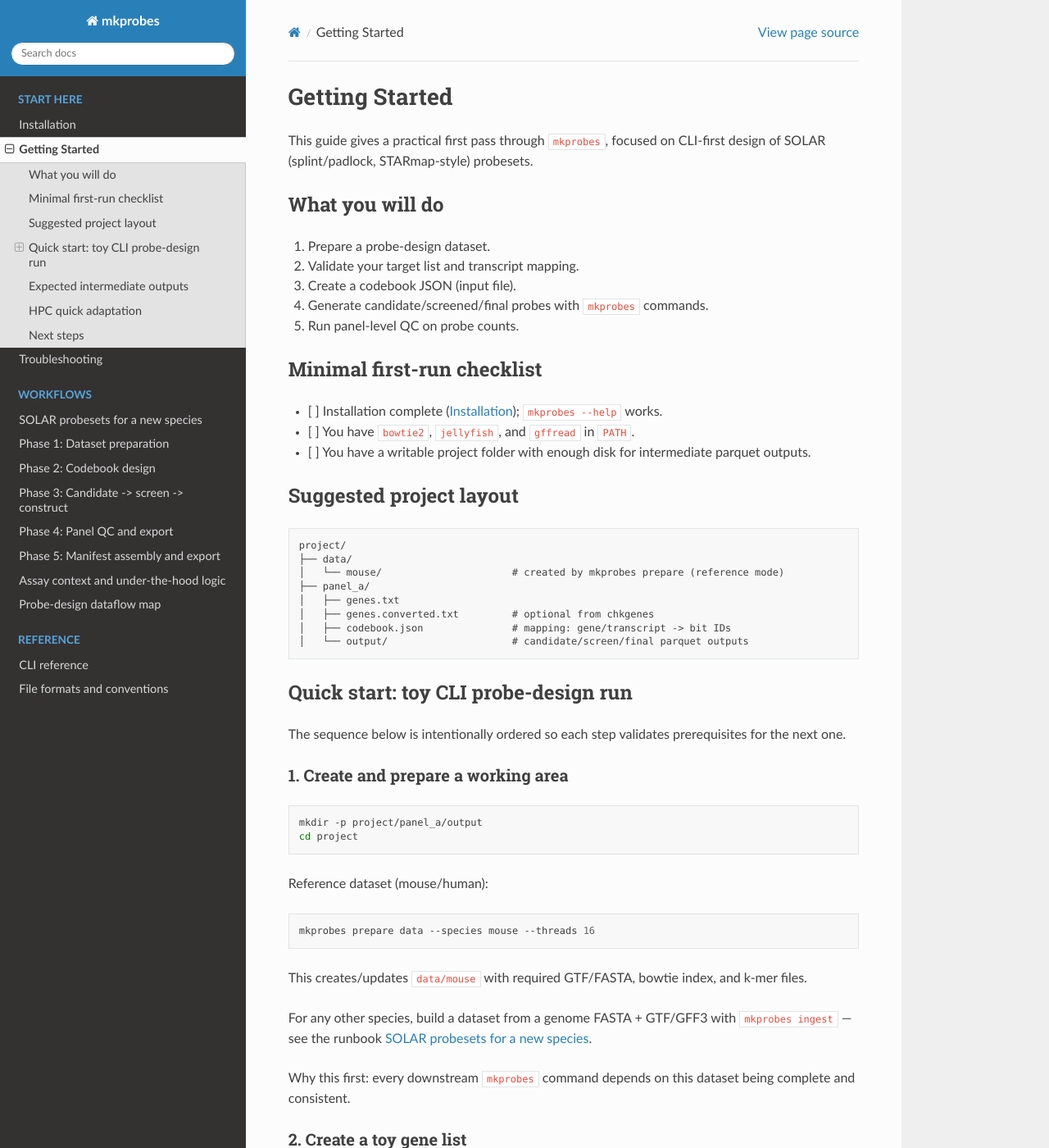
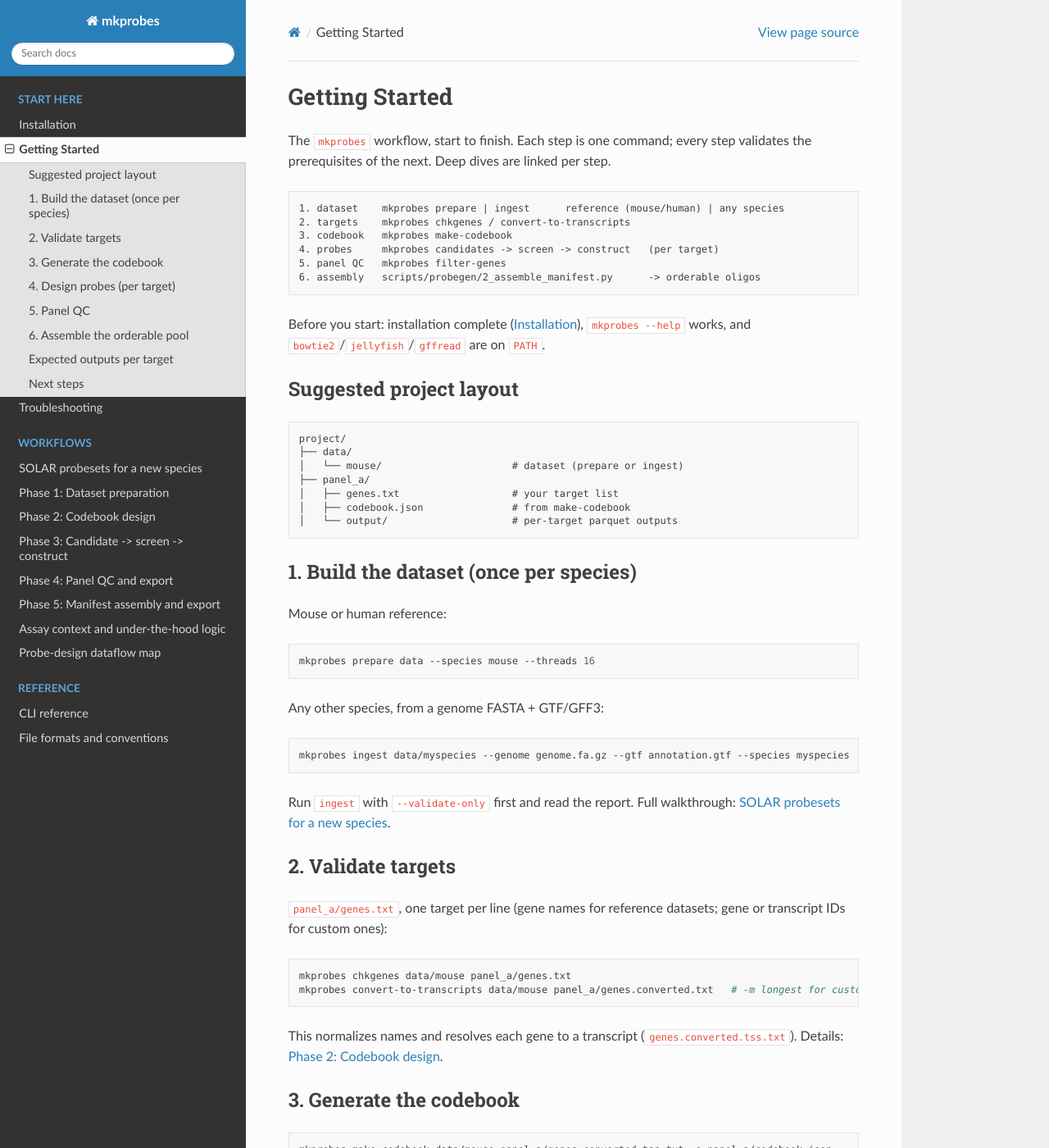
Before and after one commit to gofflab/mkprobes, a Sphinx documentation site: the page built from docs/getting_started.md, in a window 1280 px wide and 1400 px high. Shown: the whole window at 82% size. Built offline with Sphinx 7.4.7 and the Read the Docs theme 3.1.0, drawn with Linux system fonts in a browser that asks for light colours; some of the changed text lies outside the part shown.

Commit message:
Docs: one clear 6-step workflow across all entry points
- getting_started.md rewritten as a tight numbered quickstart: one
  command block per step, one-line rationale, deep links per step; the
  hand-written codebook example and inline validation script are
  replaced by mkprobes make-codebook.
- index.md and getting_started.md open with the same at-a-glance
  6-step sequence (dataset -> targets -> codebook -> probes -> panel QC
  -> assembly).
- solar_new_species.md: codebook generation promoted to its own step
  (3) and added to the overview diagram; later steps renumbered.
- dataflow_map.md: phase 2 row now covers targets + make-codebook.

Co-Authored-By: Claude Fable 5 <noreply@anthropic.com>

````diff
--- a/docs/getting_started.md
+++ b/docs/getting_started.md
@@ -1,170 +1,115 @@
 # Getting Started
 
-This guide gives a practical first pass through `mkprobes`, focused on CLI-first design of SOLAR (splint/padlock, STARmap-style) probesets.
+The `mkprobes` workflow, start to finish. Each step is one command; every
+step validates the prerequisites of the next. Deep dives are linked per step.
 
-## What you will do
+```text
+1. dataset    mkprobes prepare | ingest      reference (mouse/human) | any species
+2. targets    mkprobes chkgenes / convert-to-transcripts
+3. codebook   mkprobes make-codebook
+4. probes     mkprobes candidates -> screen -> construct   (per target)
+5. panel QC   mkprobes filter-genes
+6. assembly   scripts/probegen/2_assemble_manifest.py      -> orderable oligos
+```
 
-1. Prepare a probe-design dataset.
-2. Validate your target list and transcript mapping.
-3. Create a codebook JSON (input file).
-4. Generate candidate/screened/final probes with `mkprobes` commands.
-5. Run panel-level QC on probe counts.
-
-## Minimal first-run checklist
-
-- [ ] Installation complete ({doc}`installation`); `mkprobes --help` works.
-- [ ] You have `bowtie2`, `jellyfish`, and `gffread` in `PATH`.
-- [ ] You have a writable project folder with enough disk for intermediate parquet outputs.
+Before you start: installation complete ({doc}`installation`), `mkprobes --help`
+works, and `bowtie2`/`jellyfish`/`gffread` are on `PATH`.
 
 ## Suggested project layout
 
 ```text
 project/
 ├── data/
-│   └── mouse/                      # created by mkprobes prepare (reference mode)
+│   └── mouse/                      # dataset (prepare or ingest)
 ├── panel_a/
-│   ├── genes.txt
-│   ├── genes.converted.txt         # optional from chkgenes
-│   ├── codebook.json               # mapping: gene/transcript -> bit IDs
-│   └── output/                     # candidate/screen/final parquet outputs
+│   ├── genes.txt                   # your target list
+│   ├── codebook.json               # from make-codebook
+│   └── output/                     # per-target parquet outputs
 ```
 
-## Quick start: toy CLI probe-design run
+## 1. Build the dataset (once per species)
 
-The sequence below is intentionally ordered so each step validates prerequisites for the next one.
-
-### 1. Create and prepare a working area
-
-```bash
-mkdir -p project/panel_a/output
-cd project
-```
-
-Reference dataset (mouse/human):
+Mouse or human reference:
 
 ```bash
 mkprobes prepare data --species mouse --threads 16
 ```
 
-This creates/updates `data/mouse` with required GTF/FASTA, bowtie index, and k-mer files.
+Any other species, from a genome FASTA + GTF/GFF3:
 
-For any other species, build a dataset from a genome FASTA + GTF/GFF3 with `mkprobes ingest` — see the runbook {doc}`workflows/solar_new_species`.
-
-Why this first: every downstream `mkprobes` command depends on this dataset being complete and consistent.
-
-### 2. Create a toy gene list
-
-Create `panel_a/genes.txt` with one target per line, for example:
-
-```text
-Pcp4
-Gad1
-Slc17a7
-Camk2a
-Rbfox3
+```bash
+mkprobes ingest data/myspecies --genome genome.fa.gz --gtf annotation.gtf --species myspecies
 ```
 
-Validate names and emit converted names if needed:
+Run `ingest` with `--validate-only` first and read the report. Full walkthrough:
+{doc}`workflows/solar_new_species`.
+
+## 2. Validate targets
+
+`panel_a/genes.txt`, one target per line (gene names for reference datasets;
+gene or transcript IDs for custom ones):
 
 ```bash
 mkprobes chkgenes data/mouse panel_a/genes.txt
+mkprobes convert-to-transcripts data/mouse panel_a/genes.converted.txt   # -m longest for custom datasets
 ```
 
-If generated, prefer `panel_a/genes.converted.txt` as canonical target input.
+This normalizes names and resolves each gene to a transcript
+(`genes.converted.tss.txt`). Details: {doc}`workflows/phase_2_codebook_design`.
 
-Why this step: target-name normalization prevents silent mismatches between biological intent and command inputs.
+## 3. Generate the codebook
 
-### 3. Create a toy codebook JSON
-
-Prepare `panel_a/codebook.json`:
-
-```json
-{
-  "Camk2a": [1, 9, 17],
-  "Gad1": [2, 10, 18],
-  "Pcp4": [3, 11, 19],
-  "Rbfox3": [4, 12, 20],
-  "Slc17a7": [5, 13, 21]
-}
+```bash
+mkprobes make-codebook data/mouse panel_a/genes.converted.tss.txt -o panel_a/codebook.json
 ```
 
-Record a stable identifier for this codebook:
+Auto-sizes the code, assigns three readout bits per target, fills spare
+capacity with blanks, and logs the codebook hash. Have expression data?
+Add `--expression <table>` to balance load across bits — optional.
+Details: {doc}`workflows/phase_2_codebook_design`.
 
-```bash
-mkprobes hash panel_a/codebook.json
-```
-
-Run strict codebook validation before generation. Save as `check_codebook.py` and run with `python check_codebook.py`:
-
-```python
-import json
-from pathlib import Path
-
-codebook = json.loads(Path("panel_a/codebook.json").read_text())
-targets = {x.strip() for x in Path("panel_a/genes.converted.txt").read_text().splitlines() if x.strip()}
-
-if set(codebook) != targets:
-    raise SystemExit(f"Target mismatch. codebook_only={sorted(set(codebook)-targets)} targets_only={sorted(targets-set(codebook))}")
-for t, bits in codebook.items():
-    if not isinstance(bits, list) or len(bits) != 3 or any((not isinstance(b, int)) for b in bits):
-        raise SystemExit(f"{t}: invalid bits (expected list of 3 ints)")
-    if len(set(bits)) != 3:
-        raise SystemExit(f"{t}: duplicate bit IDs within target")
-print("Codebook validation OK")
-```
-
-For the full validation checklist, see {doc}`workflows/phase_2_codebook_design`.
-
-Why this step: the codebook is the panel contract; validating now avoids wasting compute in phase 3.
-
-### 4. Run candidate -> screen -> construct with CLI
-
-Run per target:
+## 4. Design probes (per target)
 
 ```bash
 while read -r gene; do
   mkprobes candidates data/mouse --gene "$gene" --output panel_a/output
   mkprobes screen panel_a/output "$gene" --minimum 60 --maxoverlap 20 --restriction BamHI,KpnI
-  mkprobes construct data/mouse panel_a/output --gene "$gene" --codebook panel_a/codebook.json --target_probes 72 --restriction BamHI --restriction KpnI
-done < panel_a/genes.converted.txt
+  mkprobes construct data/mouse panel_a/output --gene "$gene" \
+      --codebook panel_a/codebook.json --target_probes 72 \
+      --restriction BamHI --restriction KpnI
+done < panel_a/genes.converted.tss.txt
 ```
 
-Why this exact order:
+`candidates` explores, `screen` removes poor/off-target options, `construct`
+encodes against the codebook. Details: {doc}`workflows/phase_3_candidate_screen_construct`.
 
-1. `candidates` explores possible probes.
-2. `screen` removes poor/off-target options.
-3. `construct` emits final encoded outputs tied to your codebook.
-
-### 5. Panel-level QC
-
-Filter for targets meeting minimum probe count:
+## 5. Panel QC
 
 ```bash
-mkprobes filter-genes panel_a/output --genes panel_a/genes.converted.txt --min-probes 48 --out panel_a/genes.pass.txt
+mkprobes filter-genes panel_a/output --genes panel_a/genes.converted.tss.txt \
+    --min-probes 48 --out panel_a/genes.pass.txt
 ```
 
-Why this step: panel quality should be decided at the panel level, not per-target in isolation.
+Targets below the threshold are warned individually; rework or drop them
+before assembly. Details: {doc}`workflows/phase_4_panel_qc_export`.
 
-## Expected intermediate outputs
+## 6. Assemble the orderable pool
 
-For each gene/transcript, expect files like:
+```bash
+python scripts/probegen/2_assemble_manifest.py panel_a/manifest.json gen
+```
 
-- `*_all.parquet`
-- `*_bowtie.parquet`
-- `*_crawled.parquet`
-- `*_screened_ol*.parquet`
-- `*_final_BamHIKpnI_<bits>.parquet`
+Emits the final oligo pool plus a provenance sidecar.
+Details: {doc}`workflows/phase_5_manifest_assembly`.
 
-## HPC quick adaptation
+## Expected outputs per target
 
-- Keep `data/mouse` (or `data/human`) on shared read-mostly storage.
-- Write per-job `panel/output` to node-local scratch.
-- Copy back final parquet outputs and QC summaries.
-- Run one-gene smoke tests before full panel fan-out.
+`*_all.parquet` → `*_bowtie.parquet` → `*_crawled.parquet` →
+`*_screened_ol*.parquet` → `*_final_BamHIKpnI_<bits>.parquet`
 
 ## Next steps
 
 - New-species end-to-end runbook: {doc}`workflows/solar_new_species`
-- Assay context + internal algorithm view: {doc}`workflows/assay_and_under_the_hood`
+- How the assay and algorithms work: {doc}`workflows/assay_and_under_the_hood`
 - Input/output flow map: {doc}`workflows/dataflow_map`
 - Command details: {doc}`reference/cli`
````
Also changed, not shown: docs/index.md (+11 -0 lines), docs/workflows/dataflow_map.md (+1 -1 lines), docs/workflows/solar_new_species.md (+21 -17 lines).
